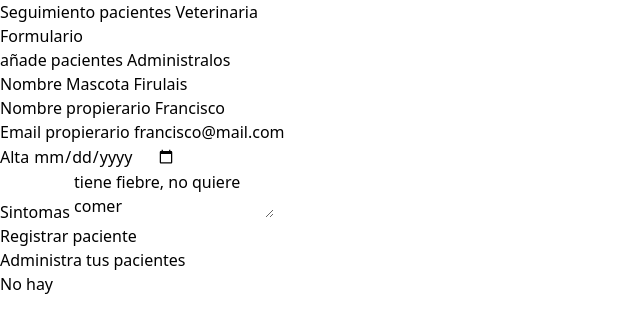
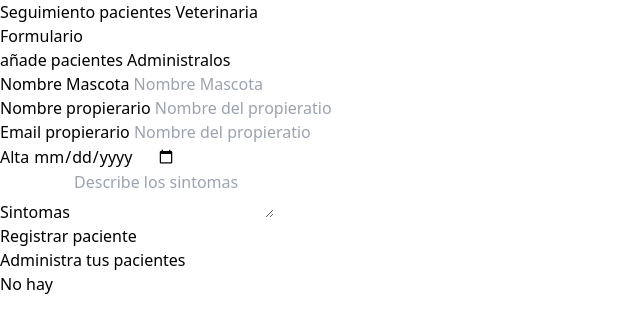
Before and after one commit to fmoraless/pacients-form, a Vue app: page / in a window 1280 px wide. Shown: the top 332 px of the page, without its empty margins (0-640 px from the left). Built offline with nearby package versions, Linux system fonts and the light colour scheme.

Commit message:
feat(form-paciente): remove pacient

```diff
--- a/src/App.vue
+++ b/src/App.vue
@@ -1,5 +1,5 @@
 <script setup>
-import { ref, reactive } from 'vue';
+import { ref, reactive, watch, onMounted } from 'vue';
 import { uid } from 'uid';
 import Header from './components/Header.vue';
 import Formulario from './components/Formulario.vue';
@@ -9,18 +9,34 @@ const pacientes = ref([]);
 
 const paciente = reactive({
   id: null,
-  nombre: 'Firulais',
-  propietario: 'Francisco',
-  email: 'francisco@mail.com',
-  alta: '08-08-2021',
-  sintomas: 'tiene fiebre, no quiere comer',
+  nombre: '',
+  propietario: '',
+  email: '',
+  alta: '',
+  sintomas: '',
+});
+
+watch(pacientes, () => {
+  guardarLocalStorate();
+}, {
+  deep: true,
+});
+const guardarLocalStorate = () => {
+  localStorage.setItem('pacientes', JSON.stringify(pacientes.value));
+};
+
+onMounted( ()=> {
+  const pacientesStorage = localStorage.getItem('pacientes');
+  if(pacientesStorage) {
+    pacientes.value = JSON.parse(pacientesStorage);
+  }
 });
 
 const guardarPaciente = () => {
   if(paciente.id) {
     console.log('Edicion');
     const {id } = paciente;
-    const i = pacientes.value.findIndex(pacienteState => pacienteState.id === id );
+    const i = pacientes.value.findIndex(paciente => paciente.id === id );
     console.log('postPac', i);
     pacientes.value[i] = {...paciente};
 
@@ -49,6 +65,12 @@ const actualizarPaciente = (id) => {
   console.log(pacienteAEditar);
   Object.assign(paciente, pacienteAEditar);
 };
+
+const eliminarPaciente = (id) => {
+  console.log('eliminar paciente', id);
+  pacientes.value = pacientes.value.filter(paciente => paciente.id !== id);
+};
+
 
 </script>
 
@@ -80,6 +102,7 @@ const actualizarPaciente = (id) => {
             :key="paciente.id"
             :paciente="paciente"
             @actualizar-paciente="actualizarPaciente"
+            @eliminar-paciente="eliminarPaciente"
           />
         </div>
         <p v-else class="mt-10 text-2xl text-center">No hay</p>
--- a/src/components/Paciente.vue
+++ b/src/components/Paciente.vue
@@ -6,7 +6,8 @@ defineProps({
   }
 });
 defineEmits([
-  'actualizar-paciente'
+  'actualizar-paciente',
+  'eliminar-paciente'
 ]);
 </script>
 
@@ -58,6 +59,7 @@ defineEmits([
       <button
           type="button"
           class="block w-full py-2 px-10 bg-red-600 hover:bg-red-700 text-white font-bold uppercase rounded-lg"
+          @click="$emit('eliminar-paciente', paciente.id)"
       >Eliminar</button>
     </div>
   </div>
```
